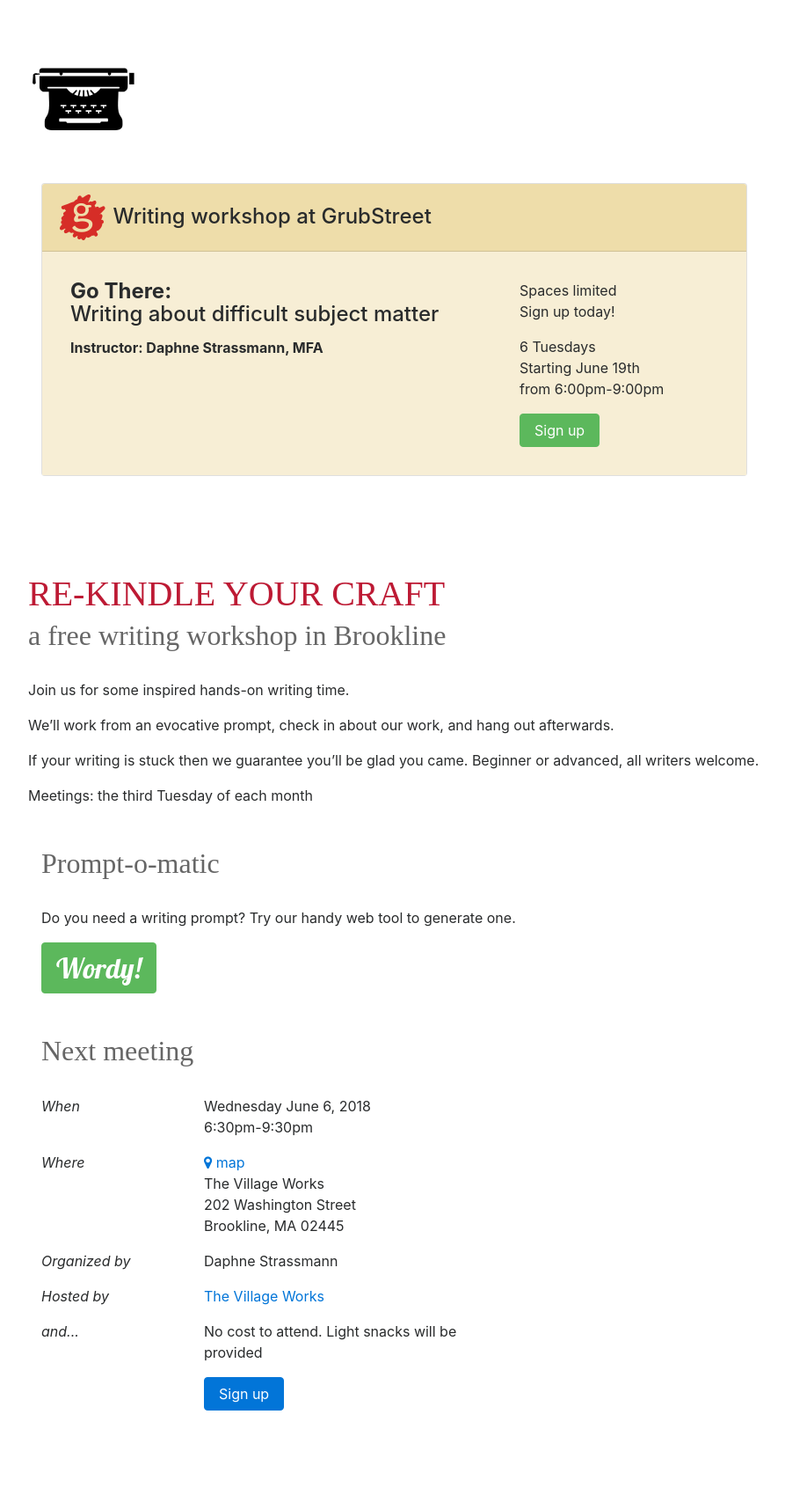
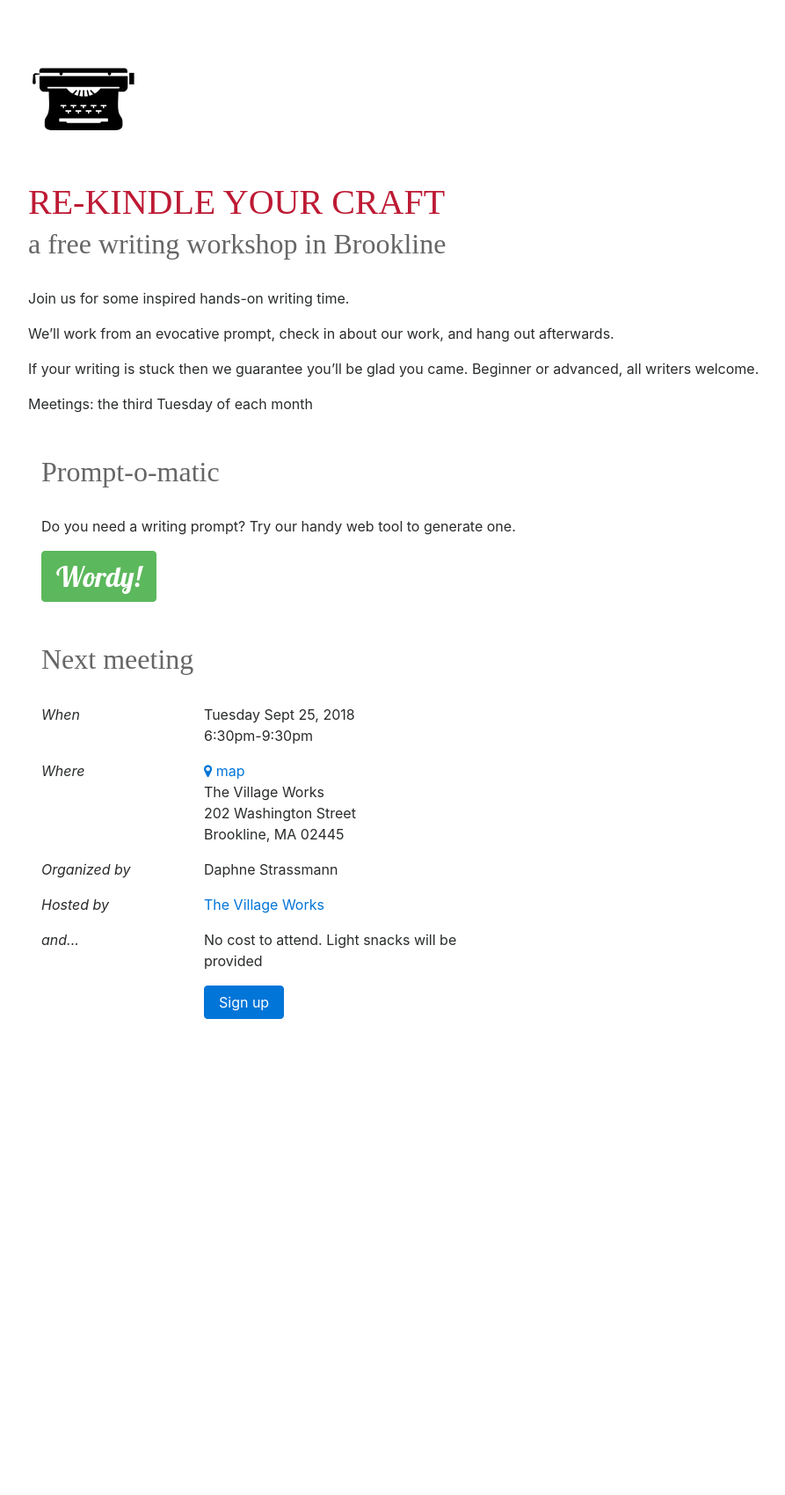
Before and after one commit to straz/rekindle, a Jekyll site: the page built from index.html, in a window 1280 px wide. Shown: the whole page at 88% size, without its empty margins (53-946 px from the left). Built offline with Jekyll 4.4.1, drawn with Linux system fonts in a browser that asks for light colours; nearby versions of some CDN libraries; some web fonts are replaced; after the commit the page ends 1254 px from its top, so only the background shows below that.

Commit message:
sept 2018

```diff
--- a/index.html
+++ b/index.html
@@ -3,7 +3,7 @@
 navtab: home
 title: Rekindle your craft
 ---
-
+<!--
 <div class="container">
   <div class="row">
     <div class="col-9">
@@ -30,7 +30,7 @@
     </div>
   </div>
   </div>
-</div>
+</div> -->
 
 
 
@@ -56,7 +56,7 @@
   <h2>Next meeting</h2>
   <div class="row">
     <div class="col-2"><em>When</em></div>
-    <div class="col-4">Wednesday June 6, 2018<br/>6:30pm-9:30pm</div>
+    <div class="col-4">Tuesday Sept 25, 2018<br/>6:30pm-9:30pm</div>
   </div>
 
   <div class="row">
```
